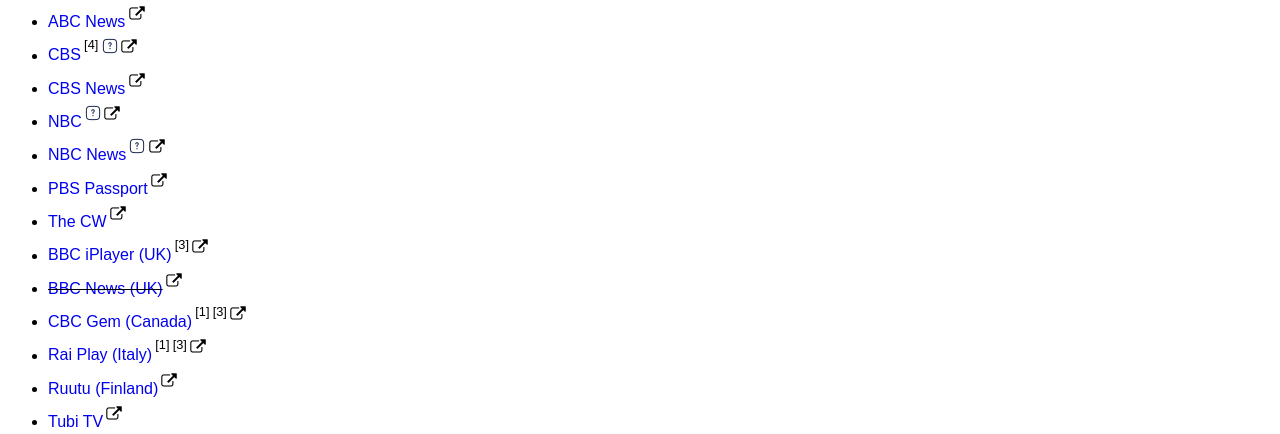
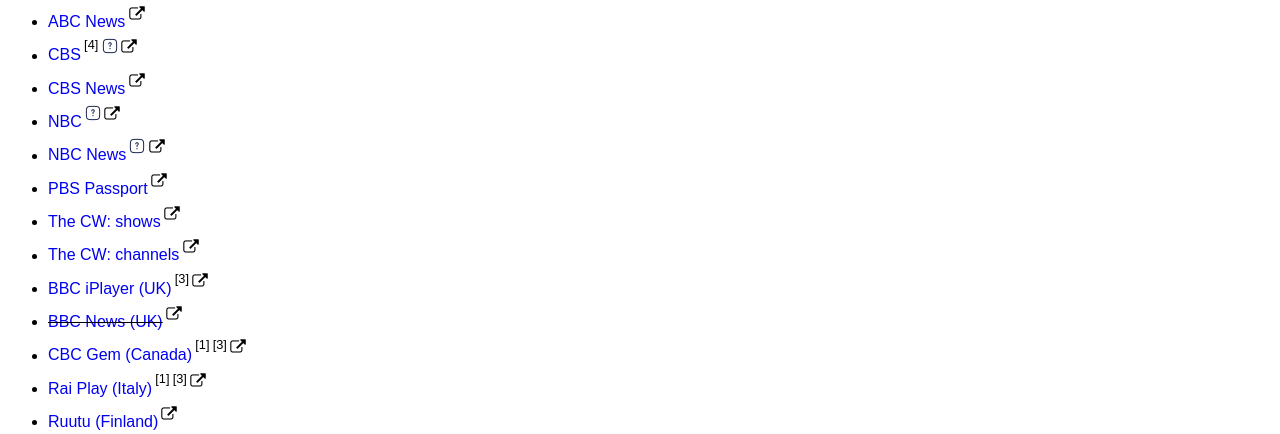
Before and after one commit to warren-bank/Android-WebMonkey, a plain HTML site: page index.html in a window 1280 px wide. Shown: the part 574-1008 px from the top of the page. Drawn offline with Linux system fonts and the light colour scheme.

Commit message:
update: The CW

```diff
--- a/index.html
+++ b/index.html
@@ -80,7 +80,8 @@
       <li><a href="https://github.com/warren-bank/crx-NBC/raw/webmonkey-userscript/es5/webmonkey-userscript/NBC.user.js">NBC</a><sup class="reference"><img src="img/label-ymmv.png" title="YMMV" /></sup><sup class="reference"><a target="_blank" href="https://www.nbc.com/shows/all/a-z"><img src="img/open-external-website.png" title="open external website" /></a></sup></li>
       <li><a href="https://github.com/warren-bank/crx-NBC-News/raw/webmonkey-userscript/es5/webmonkey-userscript/NBC-News.user.js">NBC News</a><sup class="reference"><img src="img/label-ymmv.png" title="YMMV" /></sup><sup class="reference"><a target="_blank" href="https://www.nbcnews.com/"><img src="img/open-external-website.png" title="open external website" /></a></sup></li>
       <li><a href="https://github.com/warren-bank/crx-pbs-passport/raw/webmonkey-userscript/es5/webmonkey-userscript/PBS-Passport.user.js">PBS Passport</a><sup class="reference"><a target="_blank" href="https://www.pbs.org/shows/"><img src="img/open-external-website.png" title="open external website" /></a></sup></li>
-      <li><a href="https://github.com/warren-bank/crx-The-CW/raw/webmonkey-userscript/es5/webmonkey-userscript/The-CW.user.js">The CW</a><sup class="reference"><a target="_blank" href="https://www.cwtv.com/shows/"><img src="img/open-external-website.png" title="open external website" /></a></sup></li>
+      <li><a href="https://github.com/warren-bank/crx-The-CW/raw/webmonkey-userscript/es5/webmonkey-userscript/The-CW-shows.user.js">The CW: shows</a><sup class="reference"><a target="_blank" href="https://www.cwtv.com/series/"><img src="img/open-external-website.png" title="open external website" /></a></sup></li>
+      <li><a href="https://github.com/warren-bank/crx-The-CW/raw/webmonkey-userscript/es5/webmonkey-userscript/The-CW-channels.user.js">The CW: channels</a><sup class="reference"><a target="_blank" href="https://www.cwtv.com/channels/"><img src="img/open-external-website.png" title="open external website" /></a></sup></li>
       <li><a href="https://github.com/warren-bank/crx-BBC-iPlayer/raw/webmonkey-userscript/es5/webmonkey-userscript/BBC-iPlayer.user.js">BBC iPlayer (UK)</a><sup class="reference"><span>[3]</span></sup><sup class="reference"><a target="_blank" href="https://www.bbc.co.uk/iplayer"><img src="img/open-external-website.png" title="open external website" /></a></sup></li>
       <li class="offline"><a href="https://github.com/warren-bank/crx-BBC-News/raw/webmonkey-userscript/es5/webmonkey-userscript/BBC-News.user.js">BBC News (UK)</a><sup class="reference"><a target="_blank" href="https://www.bbc.com/news"><img src="img/open-external-website.png" title="open external website" /></a></sup></li>
       <li><a href="https://github.com/warren-bank/crx-CBC-Gem/raw/webmonkey-userscript/es5/webmonkey-userscript/CBC-Gem.user.js">CBC Gem (Canada)</a><sup class="reference"><span>[1]</span></sup><sup class="reference"><span>[3]</span></sup><sup class="reference"><a target="_blank" href="https://gem.cbc.ca/"><img src="img/open-external-website.png" title="open external website" /></a></sup></li>
```
